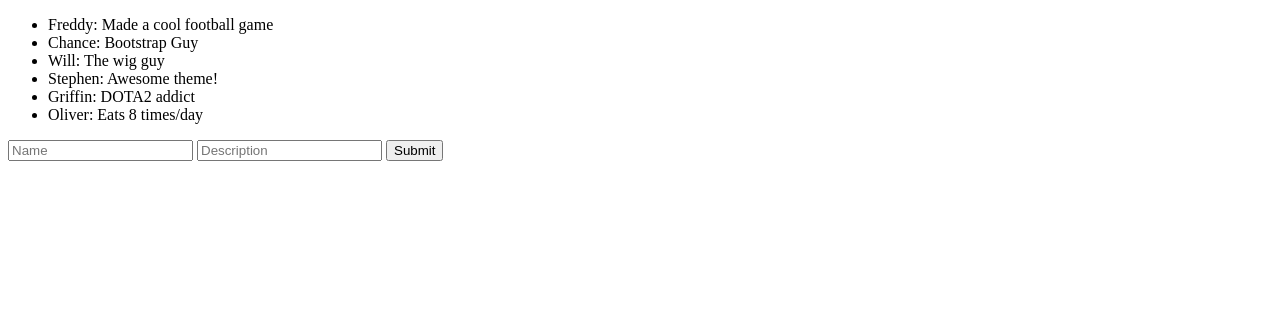
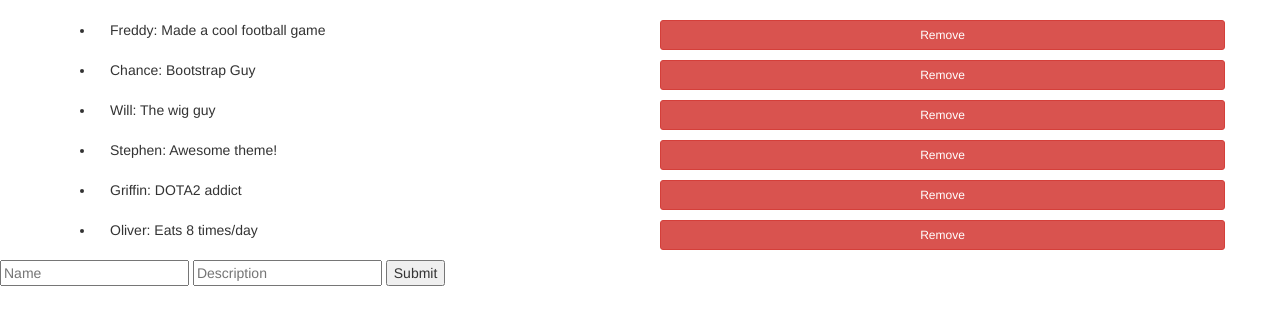
Before and after one commit to rbunch-dc/angular-js-session2, a plain HTML site: page index.html in a window 1280 px wide. Drawn offline with nearby package versions, Linux system fonts and the light colour scheme.

Commit message:
Add a remove button, add bootstrap

```diff
--- a/controller.js
+++ b/controller.js
@@ -9,6 +9,11 @@ angular.module('myApp', []).controller('myController', function($scope){
 		);
 		$scope.newName = "";
 		$scope.newDesc = "";
+	}
+
+	$scope.removeStudent = function(studentToRemove){
+		var i = $scope.students.indexOf(studentToRemove);
+		$scope.students.splice(i,1);
 	}
 
 	$scope.students = [
--- a/index.html
+++ b/index.html
@@ -2,6 +2,9 @@
 <html ng-app="myApp">
 <head>
 	<title></title>
+
+	<link rel="stylesheet" href="https://maxcdn.bootstrapcdn.com/bootstrap/3.3.5/css/bootstrap.min.css" integrity="sha512-dTfge/zgoMYpP7QbHy4gWMEGsbsdZeCXz7irItjcC3sPUFtf0kuFbDz/ixG7ArTxmDjLXDmezHubeNikyKGVyQ==" crossorigin="anonymous">
+	<link rel="stylesheet" type="text/css" href="styles.css">
 
 	<script src="https://ajax.googleapis.com/ajax/libs/angularjs/1.3.15/angular.min.js"></script>
 	<script type="text/javascript" src="controller.js"></script>
@@ -9,11 +12,17 @@
 </head>
 <body ng-controller="myController">
 
-	<ul>
-		<li ng-repeat="person in students">
-			{{person.name}}: {{person.desc}}
-		</li>
-	</ul>
+<div class="container">
+	<div class="row">
+		<ul>
+			<li ng-repeat="person in students">
+				<span class="col-md-6">{{person.name}}: {{person.desc}}</span>
+				<a class="col-md-6 btn btn-danger btn-sm" href="#" ng-click="removeStudent(person)">Remove</a>
+			</li>
+		</ul>
+	</div>
+
+</div>
 
 	<form ng-submit="addPerson()">
 		<input type="text" ng-model="newName" placeholder="Name">
--- /dev/null
+++ b/styles.css
@@ -0,0 +1,3 @@
+li{
+	margin: 20px 0;
+}
```
